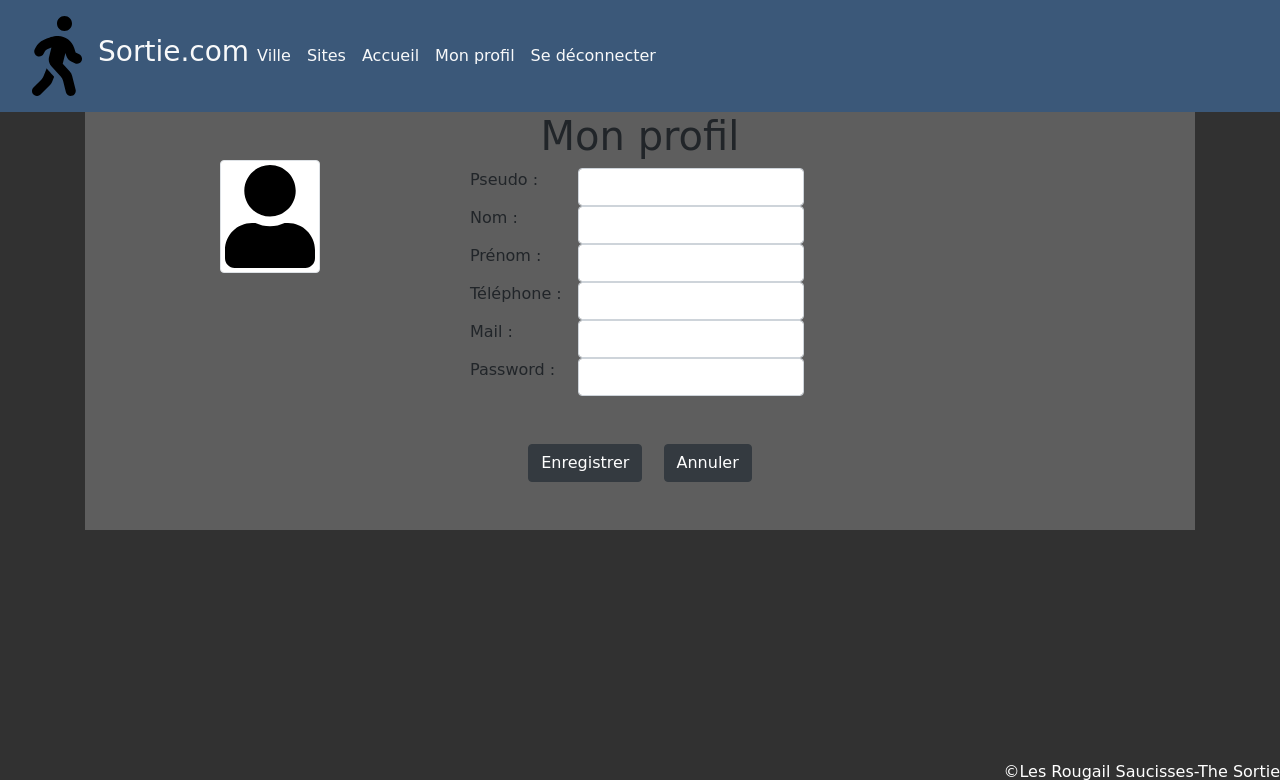
After one commit to Omasashi/the_sortie, a Symfony app: template templates/user/modifier_profil.html.twig in a window 1280 px wide. The commit adds this page. Shown: the top 780 px of the page. Run offline with Twig, Linux system fonts and the light colour scheme; the template is opened without the code that fills it, so the values that code supplies are empty; form fields are guessed from the names that the template uses; some libraries are stand-ins or nearby versions.

Commit message:
Gestion Profil user

```diff
--- a/src/Form/UserType.php
+++ b/src/Form/UserType.php
@@ -32,7 +32,6 @@ class UserType extends AbstractType
                 'label'=>false
             ],['attr'=>['placeholder'=>'Password']])
 
-
         ;
     }
 
--- a/templates/inc/nav.html.twig
+++ b/templates/inc/nav.html.twig
@@ -1,15 +1,15 @@
 
 <nav class="navbar navbar-expand-lg navbar-light ">
 
-    <a class="nav-link " href="{{ path('home') }}"> <img src="css/image/walking-solid.svg" width="50px"></a>
+    <a class="nav-link " href="{{ path('home') }}"> <img src="{{ asset('css/image/walking-solid.svg') }}" width="50px"></a>
     <br>
     <h3 class="text-light">Sortie.com</h3>
-    <button class="navbar-toggler" type="button" data-toggle="collapse" data-target="#navbarNav"
+    <button class="navbar-toggler " type="button" data-toggle="collapse" data-target="#navbarNav"
             aria-controls="navbarNav" aria-expanded="false" aria-label="Toggle navigation">
         <span class="navbar-toggler-icon"></span>
     </button>
     <div class="collapse navbar-collapse right" id="navbarNav">
-        <ul class="navbar-nav">
+        <ul class="navbar-nav ">
             <li class="nav-item active">
                 <a class="nav-link text-light" href="">Ville<span
                             class="sr-only">(current)</span></a>
@@ -23,15 +23,13 @@
                             class="sr-only">(current)</span></a>
             </li>
             <li class="nav-item active">
-                <a class="nav-link text-light" href="">Mon profil<span
+                <a class="nav-link text-light" href="{{ path('profil') }}">Mon profil<span
                             class="sr-only">(current)</span></a>
             </li>
             <li class="nav-item active">
                 <a class="nav-link text-light" href="">Se déconnecter<span
                             class="sr-only">(current)</span></a>
             </li>
-
-
         </ul>
     </div>
 </nav>
--- /dev/null
+++ b/templates/user/modifier_profil.html.twig
@@ -0,0 +1,74 @@
+{% extends ('layout.html.twig') %}
+ {% block title %}{{ parent() }} Modifier Profil {% endblock %}
+{% block main %}
+    <div class="DIV container">
+        <div class="row">
+            <div class="col-sm">
+                <div class="text-center my-5"><img src="{{ asset('css/image/user-solid.svg') }}" alt="profil"
+                                                   class="border rounded img-thumbnail" width="100px"></div>
+            </div>
+            <div class="col-sm">
+                {{ form_start(modifierProfilForm) }}
+                <div><h1 class="text-center">Mon profil</h1></div>
+                <div class="row">
+                    <div class="col-4">
+                        <label class="text-justify" for="">Pseudo : </label>
+                    </div>
+                    <div>
+                        {{ form_widget(modifierProfilForm.pseudo) }}
+                    </div>
+                </div>
+                <div class="row">
+                    <div class="col-4">
+                        <label class="text-justify" for="">Nom : </label>
+                    </div>
+                    <div>
+                        {{ form_widget(modifierProfilForm.nom) }}
+                    </div>
+                </div>
+                <div class="row">
+                    <div class="col-4">
+                        <label class="text-justify" for="">Prénom : </label>
+                    </div>
+                    <div>
+                        {{ form_widget(modifierProfilForm.prenom) }}
+                    </div>
+                </div>
+                <div class="row">
+                    <div class="col-4">
+                        <label class="text-justify" for="">Téléphone : </label>
+                    </div>
+                    <div>
+                        {{ form_widget(modifierProfilForm.telephone) }}
+                    </div>
+                </div>
+                <div class="row">
+                    <div class="col-4">
+                        <label class="text-justify" for="">Mail : </label>
+                    </div>
+                    <div>
+                        {{ form_widget(modifierProfilForm.mail) }}
+                    </div>
+                </div>
+                <div class="row">
+                    <div class="col-4">
+                        <label class="text-justify" for="">Password : </label>
+                    </div>
+                    <div>
+                        {{ form_widget(modifierProfilForm.password) }}
+                    </div>
+                </div>
+                    <div class="text-center"><input class="btn btn-dark mx-2 my-5" href="" type="submit"
+                                                    value="Enregistrer">
+                        <a class="btn btn-dark mx-2 my-5" href="{{ path('profil') }}" role="button">Annuler</a>
+                    </div>
+
+                {{ form_end(modifierProfilForm) }}
+            </div>
+            <div class="col-sm">
+            </div>
+        </div>
+
+    </div>
+
+{% endblock %}
--- a/templates/user/user_add.html.twig
+++ b/templates/user/user_add.html.twig
@@ -1,7 +1,7 @@
 {% extends ('layout.html.twig') %}
  {%block title%}{{ parent() }} home{% endblock %}
 {% block main %}
-<div class="marge1 marge">
+<div class="marge1 marge-bottom">
  {{ form_start(userForm) }}
  {{ form_widget(userForm.nom) }}
  {{ form_end(userForm) }}
```
Also changed, not shown: src/Controller/UserController.php (+30 -5 lines), src/Entity/Participants.php (+9 -2 lines), src/Form/ModifierProfilType.php (added, +39 -0 lines), templates/main/home.html.twig (+5 -5 lines), templates/user/index.html.twig (deleted, +0 -20 lines), templates/user/login.html.twig (+5 -5 lines), templates/user/profil.html.twig (added, +25 -0 lines), public/css/image/user-solid.svg (added).
